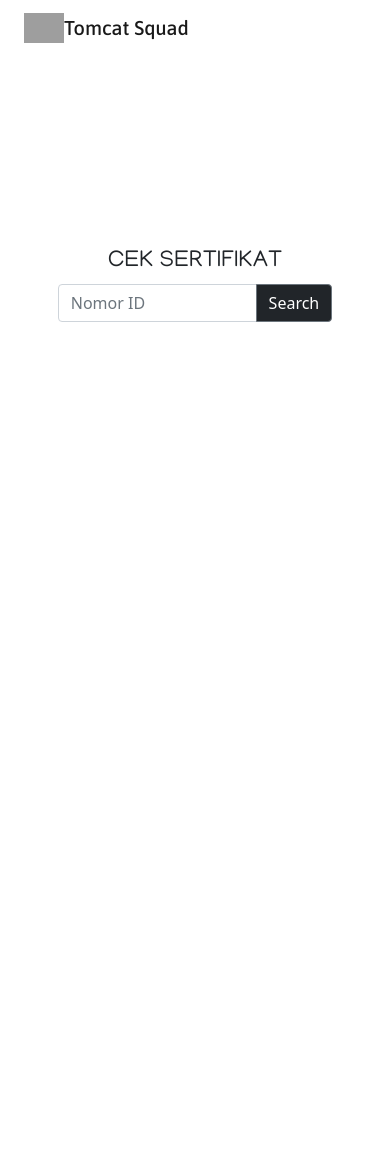
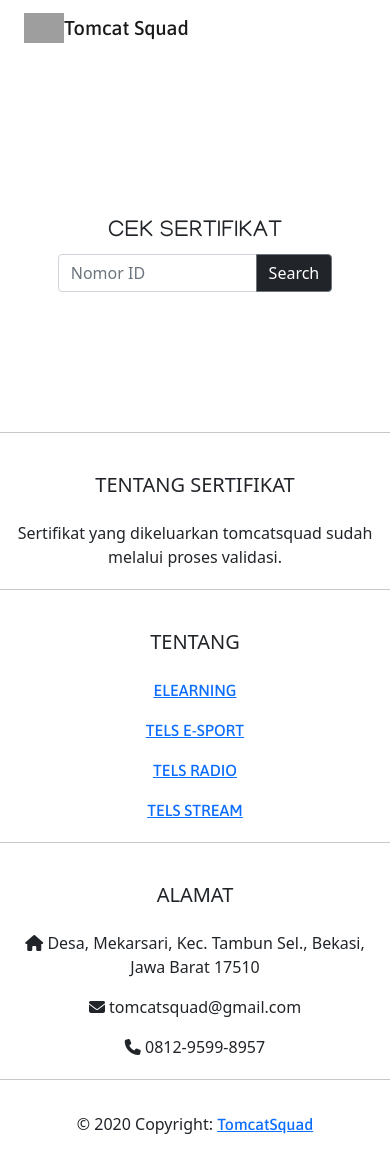
Before and after one commit to tomcat-squad/FLASK-SertifikatChecker, a Flask app: page / in a window 390 px wide. Before the commit the page ends 322 px from the top, so only its background shows below. Run offline with Flask 2, Linux system fonts and the light colour scheme; some libraries are stand-ins or nearby versions; grey boxes are pictures that could not be loaded.

Commit message:
Tambah Footer, Dan Icon

```diff
--- a/Apps/templates/index.html
+++ b/Apps/templates/index.html
@@ -26,7 +26,7 @@
 <body>
 	<div class="container text-center">
 					<!-- Image and text -->
-		<nav class="navbar navbar-expand-lg navbar-light">
+					<nav class="navbar  navbar-expand-lg navbar-light">
 						<div class="container-fluid">
 							<a class="navbar-brand" style="margin-bottom: -8px;" href="#">
 								<img src="https://elearning.tomcatsquad.web.id/static/assets/img/tomcatlogo.png" alt="" width="40" class="d-inline-block align-top">Tomcat Squad</a>
@@ -36,13 +36,11 @@
 									</li>
 									<li class="nav-item"> <a class="nav-link" href="#">Informasi</a>
 									</li>
-						<li class="nav-item"> <a class="nav-link" href="#">Youtube</a>
-						</li>
 								</ul>
 							</div>
 						</div>
 					</nav>
-		<div style="margin-top: 200px;">
+		<div style="margin-top: 170px;">
 			<h3>CEK SERTIFIKAT</h3>
 		</div>
 		<!-- Search form -->
@@ -53,6 +51,102 @@
         <div id="ResultData">
         </div>
 	</div>
+
+	<!-- Footer -->
+<footer class="page-footer font-small mdb-color lighten-3 pt-4" style="margin-top: 100px;">
+	<hr>
+	<!-- Footer Links -->
+	<div class="container text-center text-md-left">
+
+	  <!-- Grid row -->
+	  <div class="row">
+
+		<!-- Grid column -->
+		<div class="col-md-4 col-lg-3 mr-auto my-md-4 my-0 mt-4 mb-1">
+
+		  <!-- Content -->
+		  <h5 class="font-weight-bold text-uppercase mb-4">TENTANG SERTIFIKAT</h5>
+		  <p>Sertifikat yang dikeluarkan tomcatsquad sudah melalui proses validasi.</p>
+
+		</div>
+		<!-- Grid column -->
+
+		<hr class="clearfix w-100 d-md-none">
+
+		<!-- Grid column -->
+		<div class="col-md-2 col-lg-2 mx-auto my-md-4 my-0 mt-4 mb-1">
+
+		  <!-- Links -->
+		  <h5 class="font-weight-bold text-uppercase mb-4">Tentang</h5>
+
+		  <ul class="list-unstyled">
+			<li>
+			  <p>
+				<a href="#!">ELEARNING</a>
+			  </p>
+			</li>
+			<li>
+			  <p>
+				<a href="#!">TELS E-SPORT</a>
+			  </p>
+			</li>
+			<li>
+			  <p>
+				<a href="#!">TELS RADIO</a>
+			  </p>
+			</li>
+			<li>
+			  <p>
+				<a href="#!">TELS STREAM</a>
+			  </p>
+			</li>
+		  </ul>
+
+		</div>
+		<!-- Grid column -->
+
+		<hr class="clearfix w-100 d-md-none">
+
+		<!-- Grid column -->
+		<div class="col-md-4 col-lg-3 mx-auto my-md-4 my-0 mt-4 mb-1">
+
+		  <!-- Contact details -->
+		  <h5 class="font-weight-bold text-uppercase mb-4">Alamat</h5>
+
+		  <ul class="list-unstyled">
+			<li>
+			  <p>
+				<i class="fas fa-home mr-3"></i> Desa, Mekarsari, Kec. Tambun Sel., Bekasi, Jawa Barat 17510</p>
+			</li>
+			<li>
+			  <p>
+				<i class="fas fa-envelope mr-3"></i> tomcatsquad@gmail.com</p>
+			</li>
+			<li>
+			  <p>
+				<i class="fas fa-phone mr-3"></i> 0812-9599-8957</p>
+			</li>
+		  </ul>
+
+		</div>
+		<!-- Grid column -->
+
+		<hr class="clearfix w-100 d-md-none">
+
+	  </div>
+	  <!-- Grid row -->
+
+	</div>
+	<!-- Footer Links -->
+
+	<!-- Copyright -->
+	<div class="footer-copyright text-center py-3">© 2020 Copyright:
+	  <a href="https://tomcatsquad.web.id/"> TomcatSquad</a>
+	</div>
+	<!-- Copyright -->
+
+  </footer>
+  <!-- Footer -->
 </body>
 <script>
     function showData(str){
```
Also changed, not shown: Apps/templates/ajax_data.html (+6 -1 lines), Apps/static/img/certificate.svg (added). Lines whose indentation alone changed are shown as unchanged.
